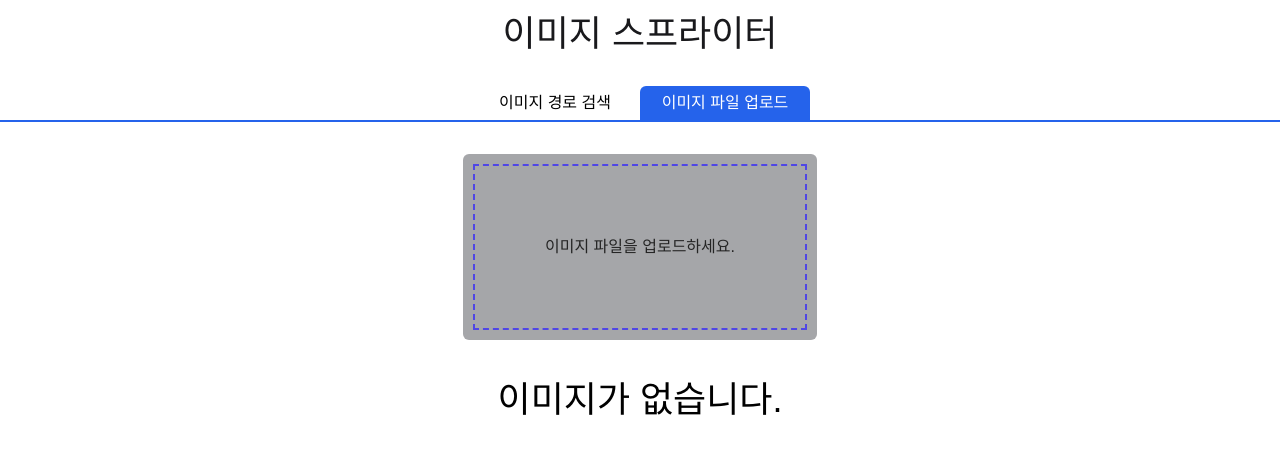
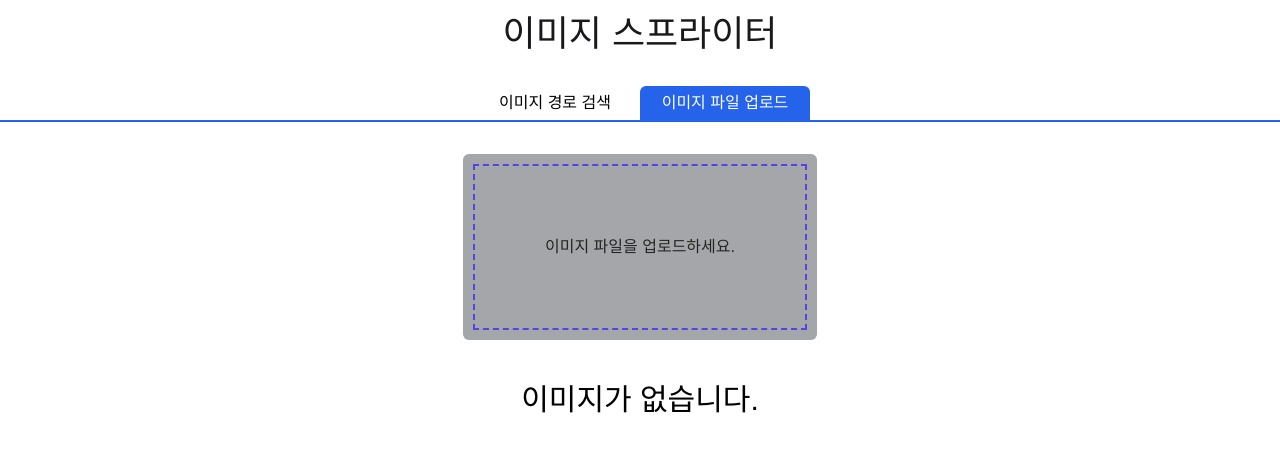
Before and after one commit to dkpark10/img_spriter, a React app: page / in a window 1280 px wide. Both pictures are taken after a click on the button "이미지 파일 업로드". Shown: the top 454 px of the page. Built offline with nearby package versions, Linux system fonts and the light colour scheme.

Commit message:
chore: 에러 문구 텍스트 크기 조절

```diff
--- a/src/components/Canvas.tsx
+++ b/src/components/Canvas.tsx
@@ -125,7 +125,7 @@ export default function Canvas() {
 
   if (imageState.loadError) {
     return (
-      <div className='absolute-center text-4xl'>
+      <div className='absolute-center text-3xl'>
         {imageState.isLocal ? '이미지가 없습니다.' : '이미지가 없거나 해당 서버의 보안정책 때문에 가져올 수 없습니다.'}
       </div>
     );
```
